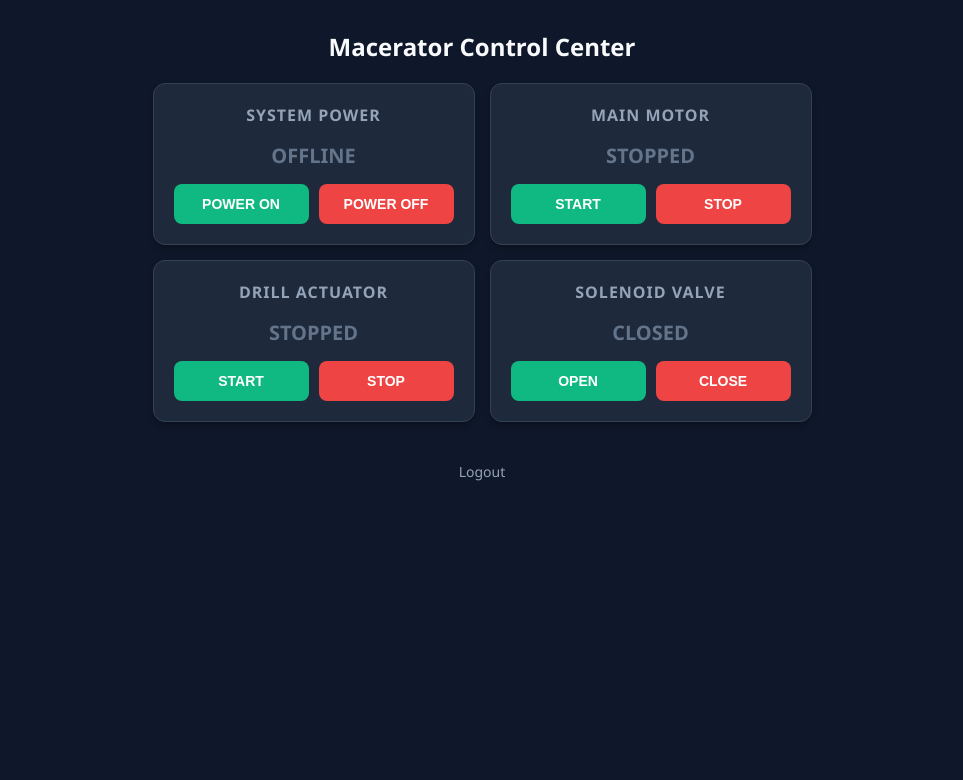
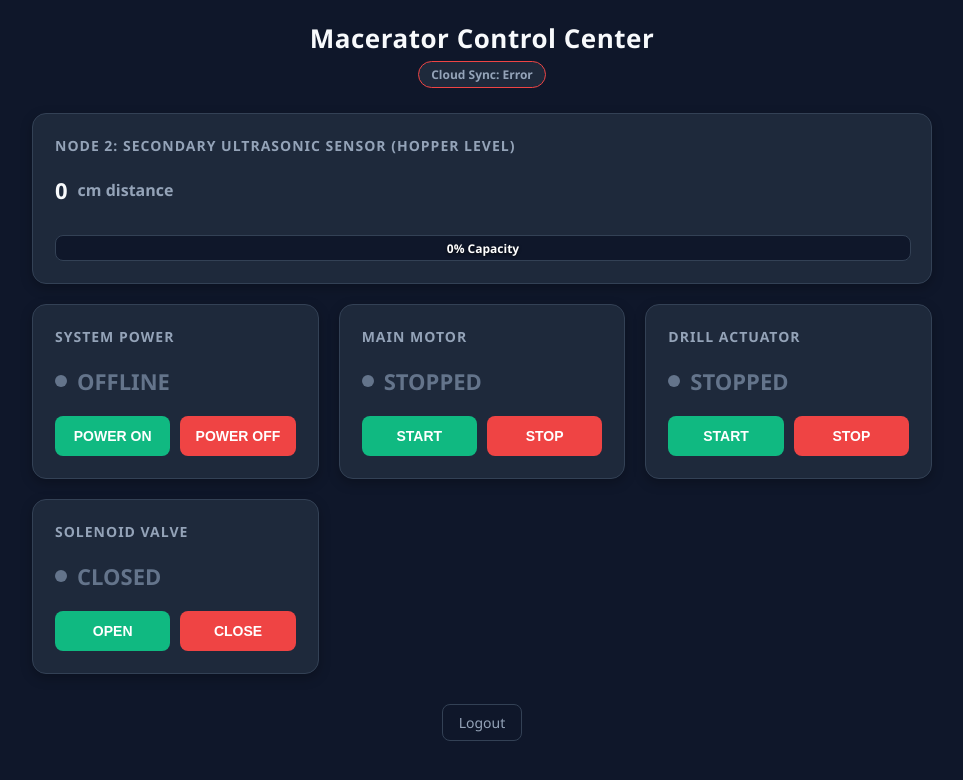
Before and after one commit to thekissofV/esp8266-control, a website: page public/index.html in a window 1280 px wide. Shown: the whole page, without its empty margins (158-1121 px from the left). Drawn offline with Linux system fonts and the light colour scheme; no server answers.

Commit message:
Update title and improve HTML structure

```diff
--- a/public/index.html
+++ b/public/index.html
@@ -3,33 +3,199 @@
 <head>
     <meta charset="UTF-8">
     <meta name="viewport" content="width=device-width, initial-scale=1.0">
-    <title>Macerator Control Center</title>
+    <title>Macerator Industrial Control Center</title>
     <style>
-        body { font-family: 'Segoe UI', Tahoma, Geneva, Verdana, sans-serif; background: #0f172a; color: white; text-align: center; padding: 20px; margin: 0; }
-        h1 { margin-top: 10px; font-size: 24px; color: #f8fafc; }
-        .grid { display: flex; flex-wrap: wrap; justify-content: center; gap: 15px; max-width: 800px; margin: 20px auto; }
-        .card { background: #1e293b; padding: 20px; border-radius: 12px; width: 280px; box-shadow: 0 4px 6px -1px rgba(0,0,0,0.3); border: 1px solid #334155; }
-        .card h3 { margin-top: 0; color: #94a3b8; font-size: 16px; text-transform: uppercase; letter-spacing: 1px; }
-        .status { font-weight: bold; margin: 15px 0; font-size: 20px; }
-        .btn-group { display: flex; justify-content: space-between; gap: 10px; }
-        .btn { flex: 1; padding: 12px; font-weight: bold; border-radius: 8px; border: none; cursor: pointer; transition: 0.2s; font-size: 14px; }
-        .btn-on { background: #10b981; color: white; }
-        .btn-on:hover { background: #059669; }
-        .btn-off { background: #ef4444; color: white; }
-        .btn-off:hover { background: #dc2626; }
-        .status-on { color: #10b981; }
+        :root {
+            --bg-main: #0f172a;
+            --card-bg: #1e293b;
+            --border-color: #334155;
+            --accent-green: #10b981;
+            --accent-green-hover: #059669;
+            --accent-red: #ef4444;
+            --accent-red-hover: #dc2626;
+            --text-muted: #94a3b8;
+            --text-light: #f8fafc;
+        }
+
+        body {
+            font-family: 'Segoe UI', Tahoma, Geneva, Verdana, sans-serif;
+            background: var(--bg-main);
+            color: var(--text-light);
+            margin: 0;
+            padding: 20px;
+            display: flex;
+            flex-direction: column;
+            align-items: center;
+            min-height: 100vh;
+        }
+
+        header {
+            text-align: center;
+            margin-bottom: 25px;
+        }
+
+        h1 {
+            margin: 0 0 5px 0;
+            font-size: 26px;
+            letter-spacing: 0.5px;
+        }
+
+        .system-status-pill {
+            display: inline-block;
+            padding: 4px 12px;
+            border-radius: 20px;
+            font-size: 12px;
+            font-weight: bold;
+            background: #1e293b;
+            border: 1px solid var(--border-color);
+            color: var(--text-muted);
+        }
+
+        .grid {
+            display: grid;
+            grid-template-columns: repeat(auto-fit, minmax(280px, 1fr));
+            gap: 20px;
+            width: 100%;
+            max-width: 900px;
+        }
+
+        .card {
+            background: var(--card-bg);
+            padding: 22px;
+            border-radius: 14px;
+            box-shadow: 0 4px 12px rgba(0, 0, 0, 0.25);
+            border: 1px solid var(--border-color);
+            display: flex;
+            flex-direction: column;
+            justify-content: space-between;
+        }
+
+        .card h3 {
+            margin: 0 0 10px 0;
+            color: var(--text-muted);
+            font-size: 14px;
+            text-transform: uppercase;
+            letter-spacing: 1px;
+        }
+
+        .status-display {
+            font-size: 22px;
+            font-weight: bold;
+            margin: 10px 0 20px 0;
+            display: flex;
+            align-items: center;
+            gap: 10px;
+        }
+
+        .status-dot {
+            width: 12px;
+            height: 12px;
+            border-radius: 50%;
+            background: #64748b;
+        }
+
+        .status-on { color: var(--accent-green); }
+        .status-on .status-dot { background: var(--accent-green); box-shadow: 0 0 8px var(--accent-green); }
+
         .status-off { color: #64748b; }
-        .logout-btn { display: inline-block; margin-top: 20px; color: #94a3b8; text-decoration: none; font-size: 14px; }
-        .logout-btn:hover { color: #f8fafc; }
+        .status-off .status-dot { background: #64748b; }
+
+        .btn-group {
+            display: flex;
+            gap: 10px;
+        }
+
+        .btn {
+            flex: 1;
+            padding: 12px;
+            font-weight: bold;
+            border-radius: 8px;
+            border: none;
+            cursor: pointer;
+            transition: background 0.2s, transform 0.1s;
+            font-size: 14px;
+        }
+
+        .btn:active { transform: scale(0.98); }
+        .btn-on { background: var(--accent-green); color: white; }
+        .btn-on:hover { background: var(--accent-green-hover); }
+        .btn-off { background: var(--accent-red); color: white; }
+        .btn-off:hover { background: var(--accent-red-hover); }
+
+        /* Level Meter Gauge for Node 2 Sensor */
+        .sensor-card { grid-column: 1 / -1; }
+        .level-container {
+            background: #0f172a;
+            border-radius: 8px;
+            height: 24px;
+            width: 100%;
+            overflow: hidden;
+            border: 1px solid var(--border-color);
+            margin-top: 10px;
+            position: relative;
+        }
+
+        .level-bar {
+            height: 100%;
+            width: 0%;
+            background: linear-gradient(90deg, var(--accent-green), #3b82f6);
+            transition: width 0.5s ease-in-out;
+        }
+
+        .level-text {
+            position: absolute;
+            top: 50%;
+            left: 50%;
+            transform: translate(-50%, -50%);
+            font-size: 12px;
+            font-weight: bold;
+            color: white;
+            text-shadow: 0 1px 3px rgba(0,0,0,0.8);
+        }
+
+        .logout-btn {
+            margin-top: 30px;
+            color: var(--text-muted);
+            text-decoration: none;
+            font-size: 14px;
+            padding: 8px 16px;
+            border: 1px solid var(--border-color);
+            border-radius: 8px;
+            transition: all 0.2s;
+        }
+
+        .logout-btn:hover {
+            color: var(--text-light);
+            background: var(--card-bg);
+        }
     </style>
 </head>
 <body>
-    <h1>Macerator Control Center</h1>
+
+    <header>
+        <h1>Macerator Control Center</h1>
+        <div id="connectionPill" class="system-status-pill">Connecting to Render...</div>
+    </header>
+
     <div class="grid">
+        <!-- Node 2 Telemetry Card -->
+        <div class="card sensor-card">
+            <h3>Node 2: Secondary Ultrasonic Sensor (Hopper Level)</h3>
+            <div class="status-display">
+                <span id="sensorValue">0</span> <span style="font-size: 16px; color: var(--text-muted);">cm distance</span>
+            </div>
+            <div class="level-container">
+                <div id="levelBar" class="level-bar"></div>
+                <div id="levelText" class="level-text">0% Capacity</div>
+            </div>
+        </div>
+
         <!-- Relay 1: System Power -->
         <div class="card">
             <h3>System Power</h3>
-            <div id="status1" class="status status-off">OFFLINE</div>
+            <div id="status1" class="status-display status-off">
+                <span class="status-dot"></span><span class="text">OFFLINE</span>
+            </div>
             <div class="btn-group">
                 <button class="btn btn-on" onclick="setRelay(1, true)">POWER ON</button>
                 <button class="btn btn-off" onclick="setRelay(1, false)">POWER OFF</button>
@@ -39,7 +205,9 @@
         <!-- Relay 2: Main Motor -->
         <div class="card">
             <h3>Main Motor</h3>
-            <div id="status2" class="status status-off">STOPPED</div>
+            <div id="status2" class="status-display status-off">
+                <span class="status-dot"></span><span class="text">STOPPED</span>
+            </div>
             <div class="btn-group">
                 <button class="btn btn-on" onclick="setRelay(2, true)">START</button>
                 <button class="btn btn-off" onclick="setRelay(2, false)">STOP</button>
@@ -49,7 +217,9 @@
         <!-- Relay 3: Drill Actuator -->
         <div class="card">
             <h3>Drill Actuator</h3>
-            <div id="status3" class="status status-off">STOPPED</div>
+            <div id="status3" class="status-display status-off">
+                <span class="status-dot"></span><span class="text">STOPPED</span>
+            </div>
             <div class="btn-group">
                 <button class="btn btn-on" onclick="setRelay(3, true)">START</button>
                 <button class="btn btn-off" onclick="setRelay(3, false)">STOP</button>
@@ -59,7 +229,9 @@
         <!-- Relay 4: Solenoid Water Valve -->
         <div class="card">
             <h3>Solenoid Valve</h3>
-            <div id="status4" class="status status-off">CLOSED</div>
+            <div id="status4" class="status-display status-off">
+                <span class="status-dot"></span><span class="text">CLOSED</span>
+            </div>
             <div class="btn-group">
                 <button class="btn btn-on" onclick="setRelay(4, true)">OPEN</button>
                 <button class="btn btn-off" onclick="setRelay(4, false)">CLOSE</button>
@@ -70,6 +242,8 @@
     <a href="/logout" class="logout-btn">Logout</a>
 
     <script>
+        const MAX_TANK_DEPTH_CM = 50; // Adjust to your macerator bin depth in cm
+
         async function fetchState() {
             try {
                 const res = await fetch('/api/state');
@@ -79,19 +253,35 @@
                 }
                 const data = await res.json();
 
+                document.getElementById('connectionPill').innerText = 'Cloud Sync: Active';
+                document.getElementById('connectionPill').style.borderColor = '#10b981';
+
                 updateUI('status1', data.relay1, 'ONLINE', 'OFFLINE');
                 updateUI('status2', data.relay2, 'RUNNING', 'STOPPED');
                 updateUI('status3', data.relay3, 'RUNNING', 'STOPPED');
                 updateUI('status4', data.relay4, 'OPEN', 'CLOSED');
+
+                // Update Ultrasonic Sensor Data
+                const dist = data.node2Distance || 0;
+                document.getElementById('sensorValue').innerText = dist;
+
+                // Calculate estimated fullness percentage (closer distance = fuller bin)
+                let fillPercent = Math.max(0, Math.min(100, Math.round(((MAX_TANK_DEPTH_CM - dist) / MAX_TANK_DEPTH_CM) * 100)));
+                document.getElementById('levelBar').style.width = fillPercent + '%';
+                document.getElementById('levelText').innerText = fillPercent + '% Full (' + dist + ' cm)';
+
             } catch (err) {
+                document.getElementById('connectionPill').innerText = 'Cloud Sync: Error';
+                document.getElementById('connectionPill').style.borderColor = '#ef4444';
                 console.error("Error fetching state:", err);
             }
         }
 
         function updateUI(elementId, state, onText, offText) {
             const el = document.getElementById(elementId);
-            el.innerText = state ? onText : offText;
-            el.className = 'status ' + (state ? 'status-on' : 'status-off');
+            const textSpan = el.querySelector('.text');
+            textSpan.innerText = state ? onText : offText;
+            el.className = 'status-display ' + (state ? 'status-on' : 'status-off');
         }
 
         async function setRelay(relay, state) {
```
